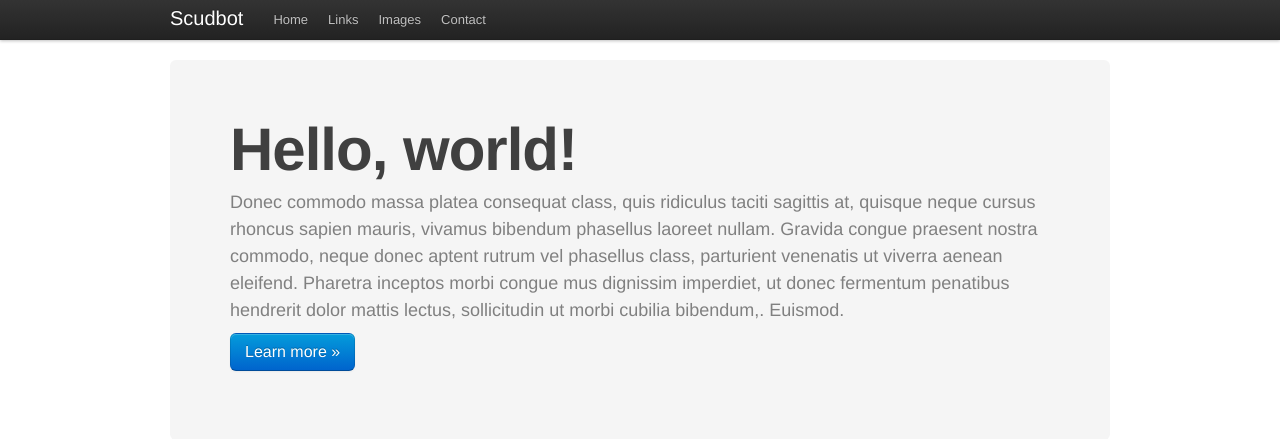
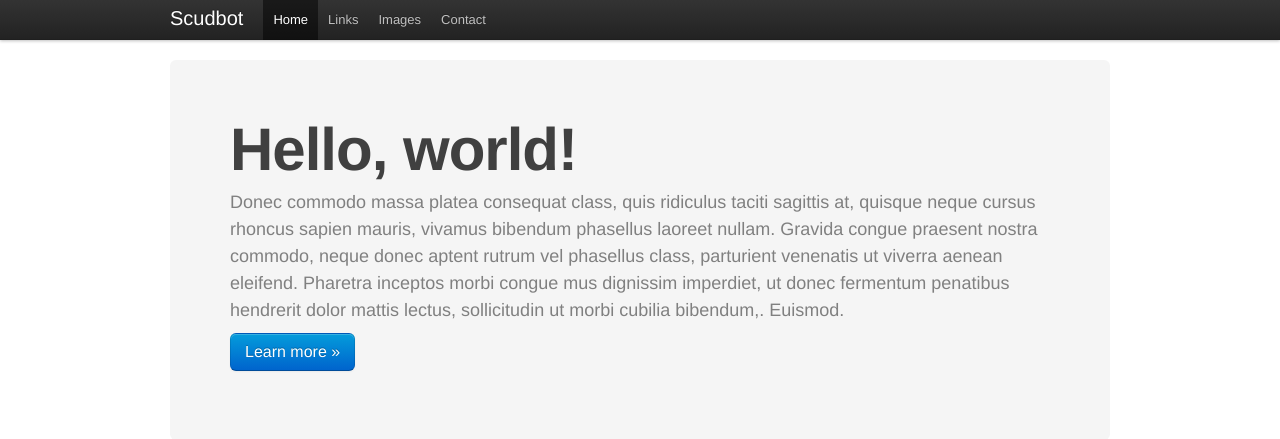
Before and after one commit to doobeh/scudbot, a Flask app: page / in a window 1280 px wide. Shown: the top 439 px of the page. Run offline with Flask 2, Linux system fonts and the light colour scheme; data that the repository does not hold is empty; style sheets or scripts are compiled from the project's sources; some libraries are stand-ins or nearby versions.

Commit message:
Bootstrap has a class indicator in the <li> not the <a> tag for navigation.

```diff
--- a/templates/base.html
+++ b/templates/base.html
@@ -36,10 +36,10 @@
         <div class="container">
           <h3><a href="#">Scudbot</a></h3>
           <ul>
-            <li><a id="{% block nav_home %}{% endblock %}" href="/">Home</a></li>
-            <li><a id="{% block nav_links %}{% endblock %}" href="{{ url_for('urls') }}">Links</a></li>
-            <li><a id="{% block nav_images %}{% endblock %}" href="{{ url_for('images') }}">Images</a></li>
-            <li><a id="{% block nav_contact %}{% endblock %}" href="#contact">Contact</a></li>
+            <li class="{% block nav_home %}{% endblock %}"><a href="/">Home</a></li>
+            <li class="{% block nav_links %}{% endblock %}"><a href="{{ url_for('urls') }}">Links</a></li>
+            <li class="{% block nav_images %}{% endblock %}"><a href="{{ url_for('images') }}">Images</a></li>
+            <li class="{% block nav_contact %}{% endblock %}"><a href="#contact">Contact</a></li>
           </ul>
         </div>
       </div>
```
